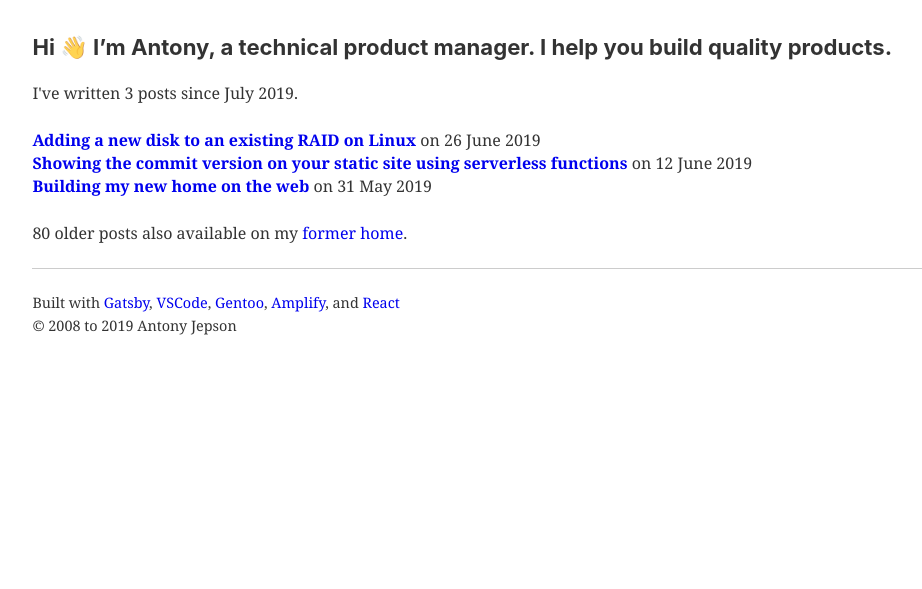
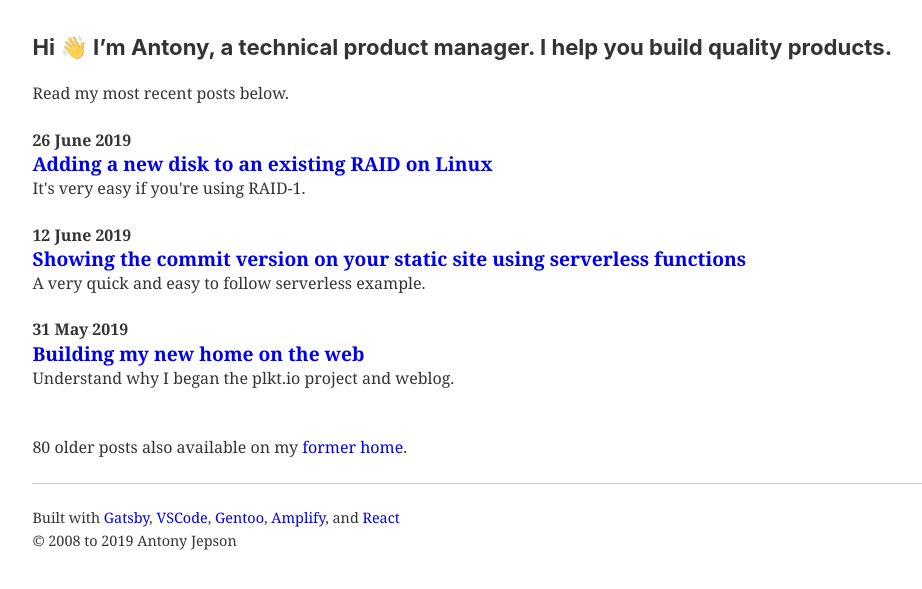
Before and after one commit to xocite/plktio, a Gatsby site: page / in a window 1280 px wide. Shown: the part 67-656 px from the top of the page, without its empty margins (145-1067 px from the left). Built offline with nearby package versions, Linux system fonts and the light colour scheme; Gatsby itself is replaced by a stand-in of ours; no server answers; what @aws-amplify/analytics, @aws-amplify/auth would draw is missing.

Commit message:
Restyle index.js with attract text.

```diff
--- /dev/null
+++ b/src/components/index.module.css
@@ -0,0 +1,3 @@
+dl a {
+  font-size: 1.2em;
+}
--- a/src/pages/index.js
+++ b/src/pages/index.js
@@ -2,6 +2,7 @@ import React from "react"
 
 import Layout from "../components/layout"
 import SEO from "../components/seo"
+import containerStyles from "../components/index.module.css"
 
 import { graphql, Link } from "gatsby"
 
@@ -10,11 +11,16 @@ export default ({ data }) => {
     <Layout>
       <SEO title="Home" />
       <h3>Hi <span role="img" aria-label="Waving hand">👋</span>  I’m Antony, a technical product manager.  I help you build quality products.</h3>
-      <p>I've written {data.allMarkdownRemark.totalCount} posts since July 2019.</p>
+      <p>Read my most recent posts below.</p>
       {data.allMarkdownRemark.edges.map(({ node }) => (
-        <div key={node.id}>
-          <Link to={node.frontmatter.path}><strong>{node.frontmatter.title}</strong></Link> on {node.frontmatter.date}
-        </div>
+        <dl key={node.id}>
+          <dt>
+            {node.frontmatter.date}
+            <br />
+            <Link to={node.frontmatter.path}><strong>{node.frontmatter.title}</strong></Link>
+          </dt>
+          <dd>{node.frontmatter.attract}</dd>
+        </dl>
       )
       )}
       <br />
@@ -34,6 +40,7 @@ export const query = graphql`
             title
             path
             date(formatString: "DD MMMM YYYY")
+            attract
           }
         }
       }
```
